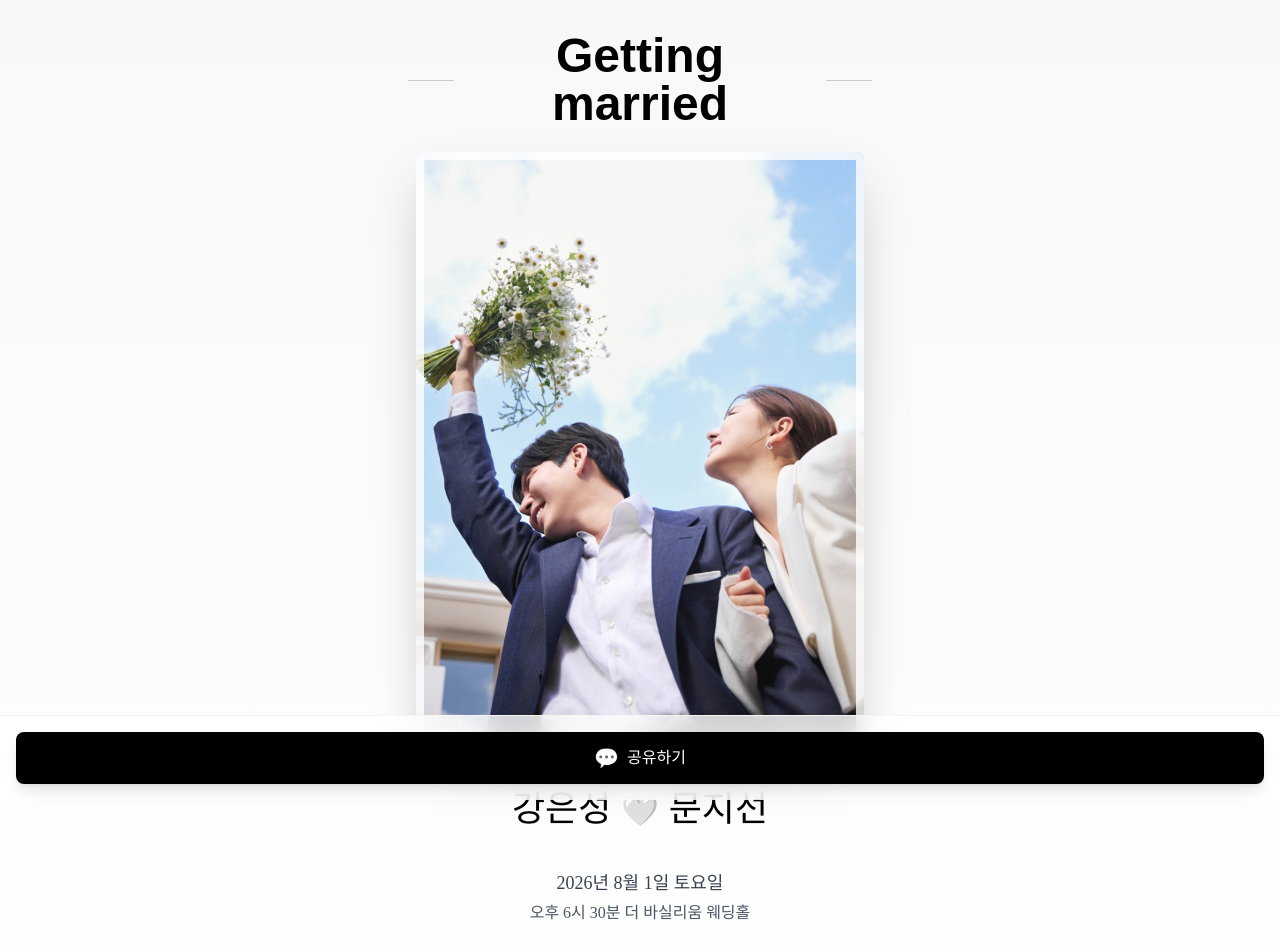
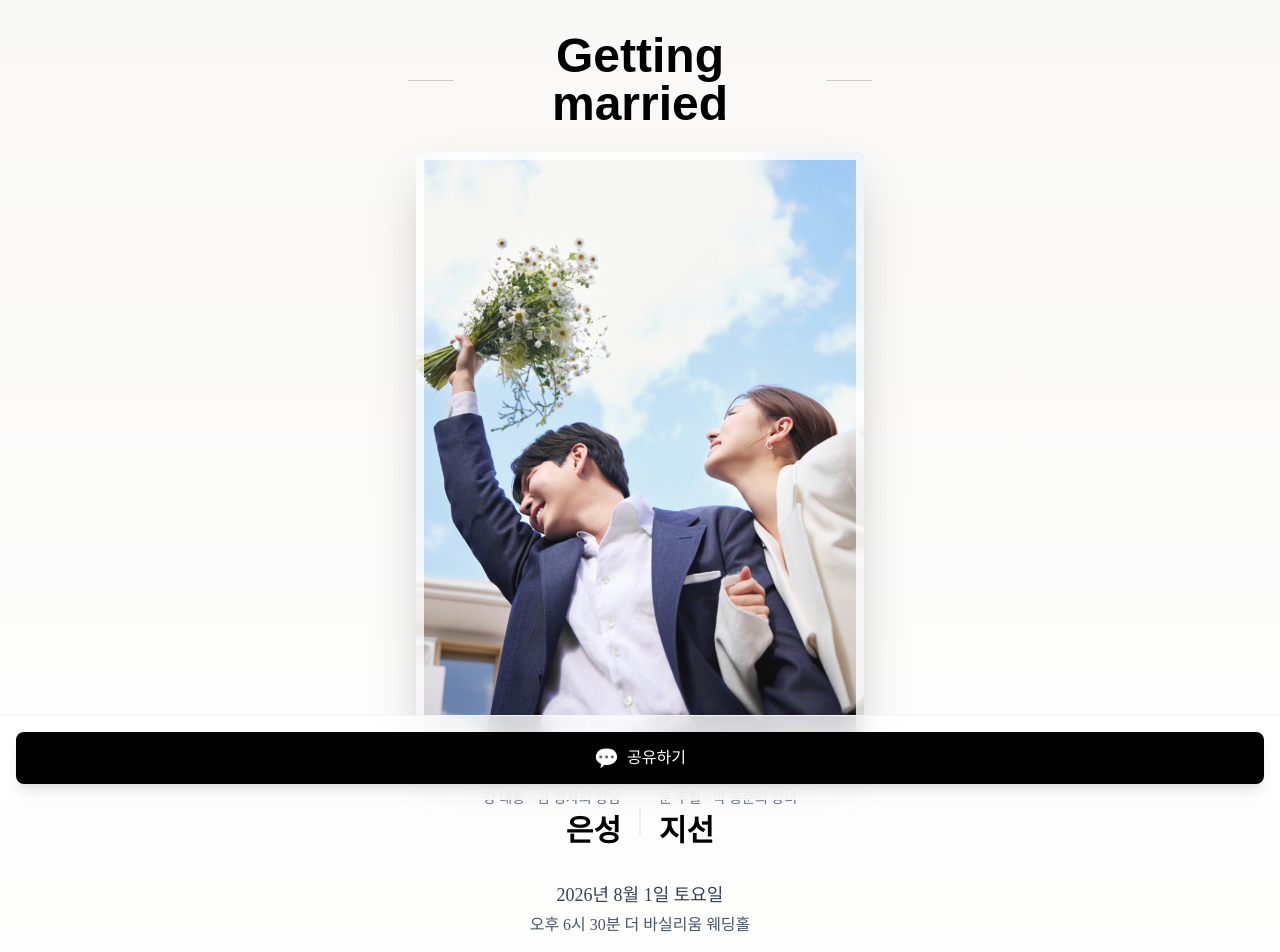
Before and after one commit to jimoon94/wedding, a Next.js app: page / in a window 1280 px wide. Shown: the top 952 px of the page. Built offline with nearby package versions, Linux system fonts and the light colour scheme; no server answers; a web font is replaced by a local one.

Commit message:
refactor: remove scroll-to-top button and update hero section layout with parent names

```diff
--- a/components/Hero.tsx
+++ b/components/Hero.tsx
@@ -4,17 +4,6 @@ import { motion } from 'framer-motion'
 import { useEffect, useState } from 'react'
 
 export default function Hero() {
-  // 맨위로 올라가는 버튼 표시 여부 관리
-  const [showScroll, setShowScroll] = useState(false)
-  useEffect(() => {
-    const onScroll = () => setShowScroll(window.scrollY > 200)
-    window.addEventListener('scroll', onScroll)
-    return () => window.removeEventListener('scroll', onScroll)
-  }, [])
-  const handleScrollTop = () => {
-    window.scrollTo({ top: 0, behavior: 'smooth' })
-  }
-
   return (
     <div>
       <section className="relative min-h-screen flex items-center justify-center overflow-hidden bg-gradient-to-b from-accent/30 to-white py-8">
@@ -61,14 +50,33 @@ export default function Hero() {
             animate={{ opacity: 1 }}
             transition={{ duration: 1, delay: 0.8 }}
           >
-            <motion.h1
-              className="text-3xl md:text-4xl font-elegant text-primary mb-10"
-              initial={{ opacity: 0, y: 10 }}
-              animate={{ opacity: 1, y: 0 }}
-              transition={{ duration: 0.8, delay: 1 }}
+            {/* 부모님 이름 */}
+            <motion.div
+              className="text-center mb-8 space-y-2"
+              initial={{ opacity: 0 }}
+              animate={{ opacity: 1 }}
+              transition={{ duration: 1, delay: 0.8 }}
             >
-              강은성 <span className="text-secondary text-2xl md:text-3xl">🤍</span> 문지선
-            </motion.h1>
+              <div className="flex items-center justify-center gap-4">
+                <div className="text-center">
+                  <p className="text-sm md:text-md text-gray-500 font-serif mb-1">
+                    강 대홍 · 김 경자의 장남
+                  </p>
+                  <p className="text-2xl md:text-3xl font-bold font-elegant text-right">
+                    은성
+                  </p>
+                </div>
+                <div className="text-gray-200 text-3xl">|</div>
+                <div className="text-center">
+                  <p className="text-sm md:text-md text-gray-500 font-serif mb-1">
+                    문 주철 · 박 종순의 장녀
+                  </p>
+                  <p className="text-2xl md:text-3xl font-bold font-elegant text-left">
+                    지선
+                  </p>
+                </div>
+              </div>
+            </motion.div>
 
             <motion.div
               className="space-y-1"
@@ -108,19 +116,6 @@ export default function Hero() {
           </motion.div>
         </motion.div>
       </section>
-      {/* 맨 위로 올라가는 버튼 */}
-      {showScroll && (
-        <button
-          onClick={handleScrollTop}
-          className="fixed bottom-6 right-6 md:bottom-10 md:right-10 z-50 bg-secondary text-white w-12 h-12 rounded-full shadow-lg flex items-center justify-center transition hover:bg-primary focus:outline-none"
-          aria-label="맨 위로 가기"
-          style={{boxShadow: '0 4px 16px rgba(0,0,0,0.18)'}}
-        >
-          <svg xmlns="http://www.w3.org/2000/svg" className="w-6 h-6" fill="none" viewBox="0 0 24 24" stroke="currentColor" strokeWidth={2}>
-            <path strokeLinecap="round" strokeLinejoin="round" d="M5 15l7-7 7 7" />
-          </svg>
-        </button>
-      )}
     </div>
   )
 }
```
